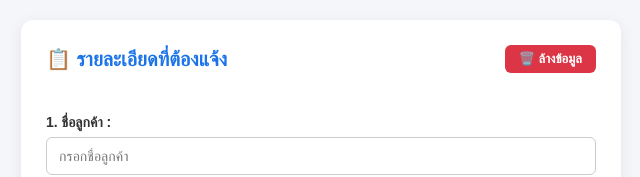
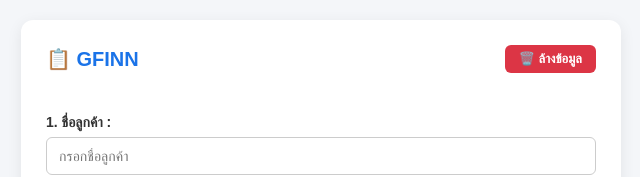
Before and after one commit to narak-ner/gfinn, a plain HTML site: page index.html in a window 1280 px wide. Shown: the top 177 px of the page, without its empty margins (319-959 px from the left). Drawn offline with Linux system fonts and the light colour scheme.

Commit message:
2
เปลี่ยนหัวข้อเว็บ

```diff
--- a/index.html
+++ b/index.html
@@ -3,14 +3,14 @@
 <head>
     <meta charset="UTF-8">
     <meta name="viewport" content="width=device-width, initial-scale=1.0">
-    <title>แบบฟอร์มแจ้งรายละเอียดข้อมูลลูกค้า</title>
+    <title>gfinn</title>
     <link rel="stylesheet" href="style.css">
 </head>
 <body>
 
 <div class="container">
     <div class="header-top">
-        <h2>📋 รายละเอียดที่ต้องแจ้ง</h2>
+        <h2>📋 GFINN</h2>
         <button type="button" id="btnClearForm" class="btn-clear-top">🗑️ ล้างข้อมูล</button>
     </div>
 
```
